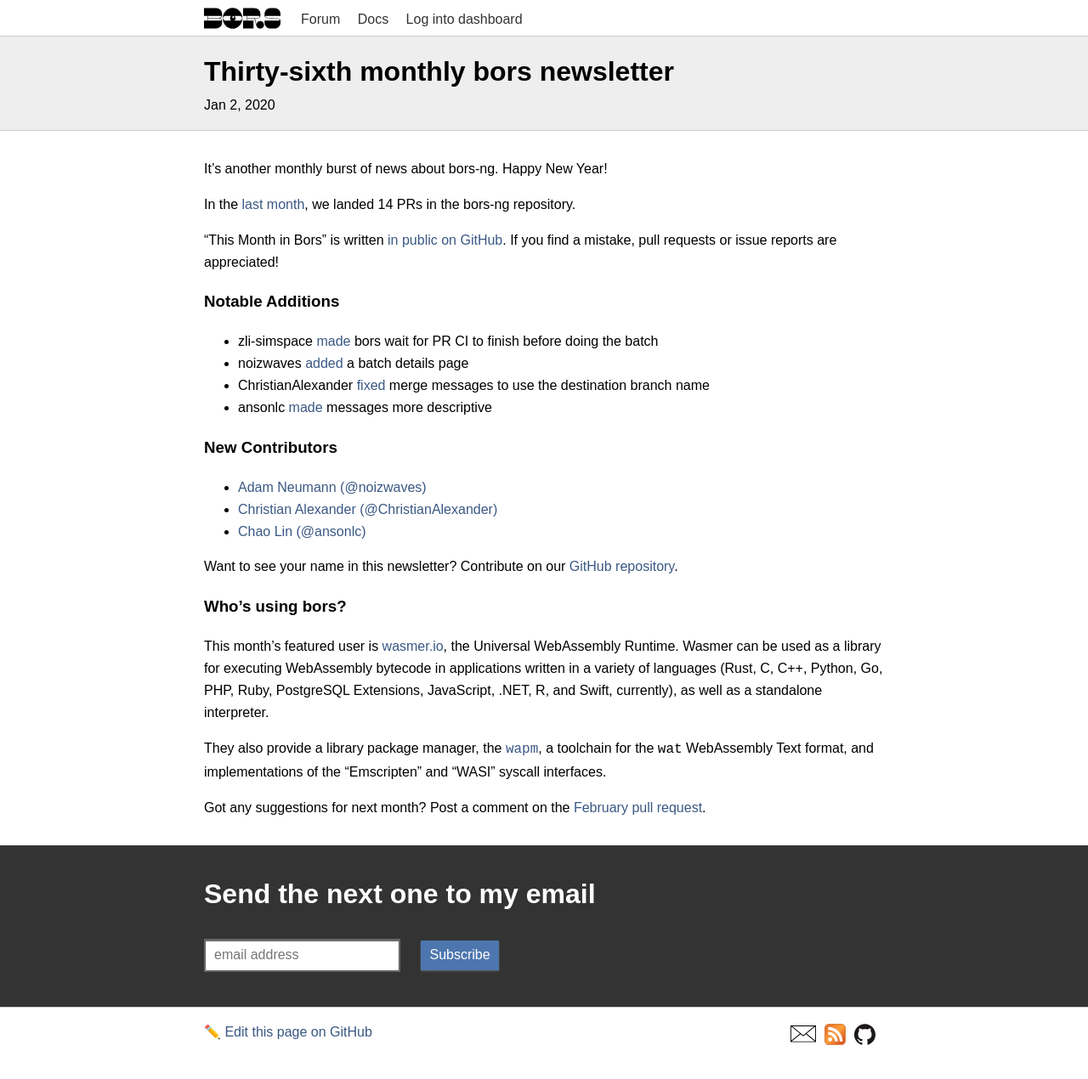
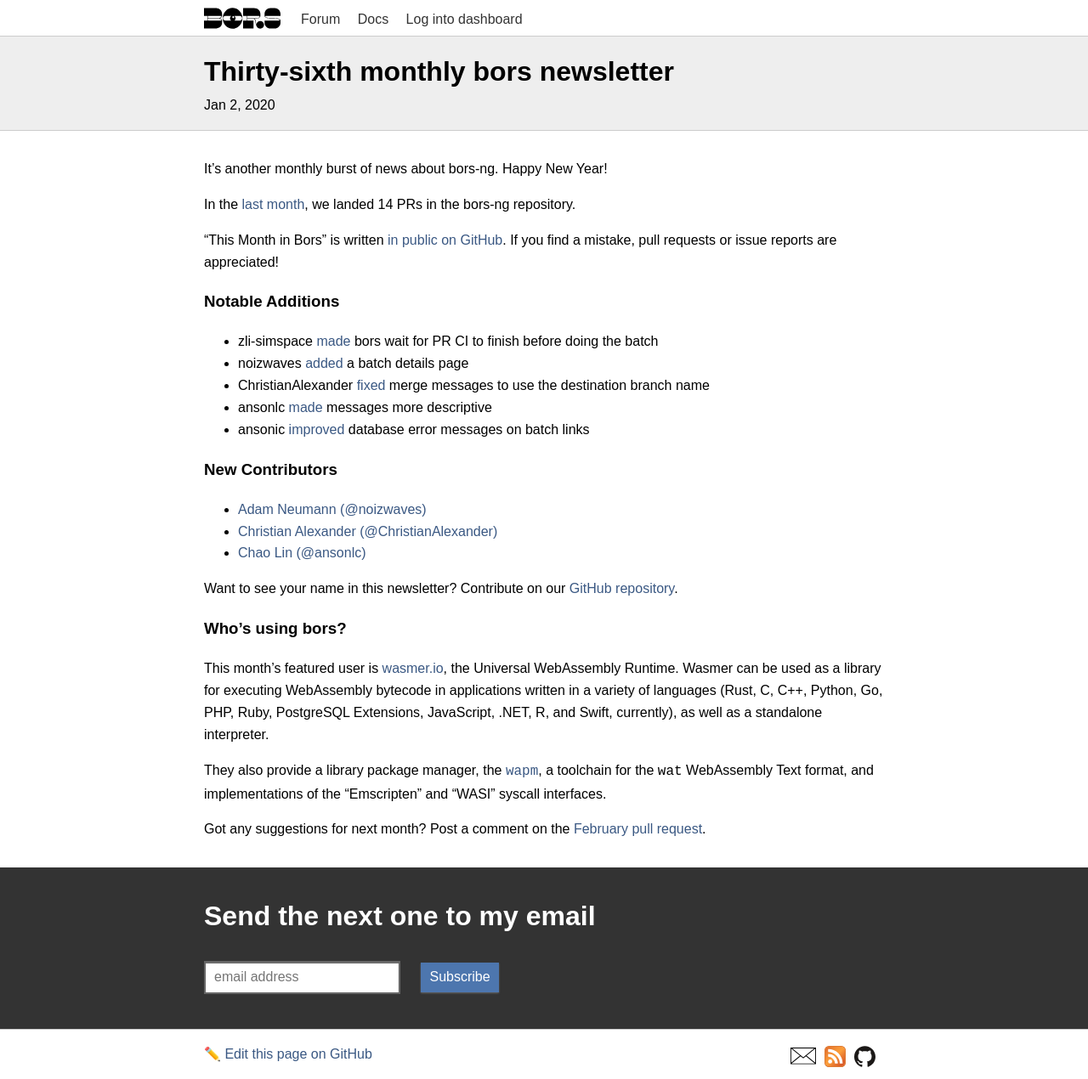
Before and after one commit to bors-ng/bors-ng.github.io, a Jekyll site: the page built from _posts/2020-01-01-tmib-36.md, in a window 1280 px wide. Shown: the whole page at 85% size. Built offline with Jekyll 4.4.1, drawn with Linux system fonts in a browser that asks for light colours; before the commit the page ends 1244 px from its top, so only the background shows below that.

Commit message:
Add bors-ng/bors-ng#838

```diff
--- a/_posts/2020-01-01-tmib-36.md
+++ b/_posts/2020-01-01-tmib-36.md
@@ -23,6 +23,7 @@
 * noizwaves [added](https://github.com/bors-ng/bors-ng/pull/834) a batch details page
 * ChristianAlexander [fixed](https://github.com/bors-ng/bors-ng/pull/823) merge messages to use the destination branch name
 * ansonlc [made](https://github.com/bors-ng/bors-ng/pull/824) messages more descriptive
+* ansonic [improved](https://github.com/bors-ng/bors-ng/pull/838) database error messages on batch links
 
 ### New Contributors
 
```
